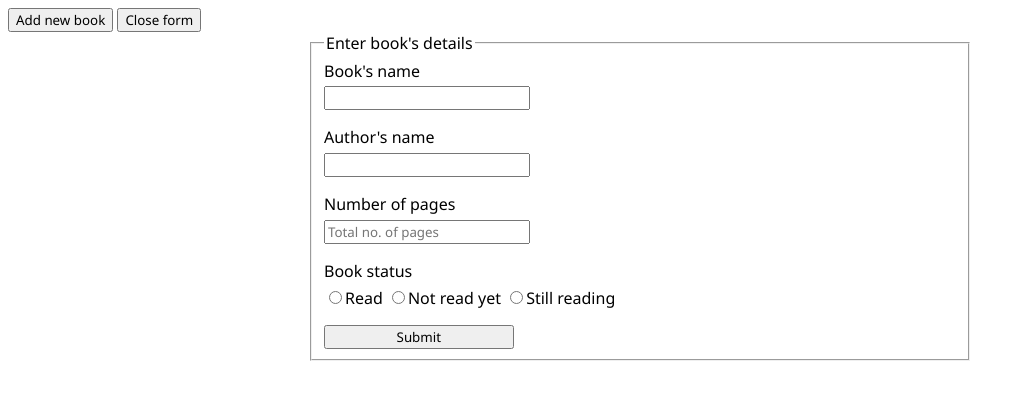
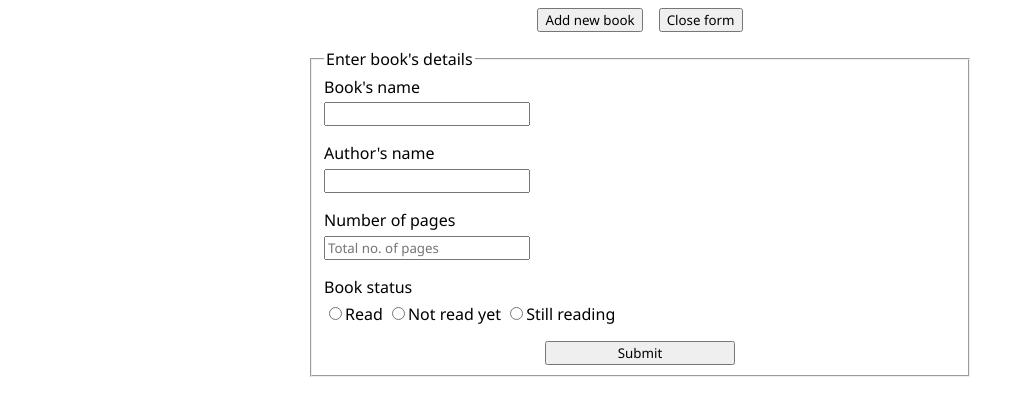
Before and after one commit to High-Banana/library, a plain HTML site: page index.html in a window 1280 px wide. Shown: the whole page, without its empty margins (0-1025 px from the left). Drawn offline with Linux system fonts and the light colour scheme.

Commit message:
Style table and form

```diff
--- a/style.css
+++ b/style.css
@@ -1,5 +1,11 @@
 *{
     font-family: 'Segoe UI', Tahoma, Geneva, Verdana, sans-serif;
+}
+
+main{
+    display: flex;
+    flex-direction: column;
+    gap: 1rem;
 }
 
 table{
@@ -21,6 +27,8 @@ form{
     display: flex;
     flex-direction: column;
     gap: 1rem;
+    justify-content: center;
+    align-items: center;
 }
 
 .form-input{
@@ -34,3 +42,14 @@ form{
 .submit-button{
     width: 30%;
 }
+
+.button-section{
+    display: flex;
+    gap: 1rem;
+    justify-content: center;
+}
+
+.table-container{
+    margin: auto;
+    text-align: center;
+}
```
